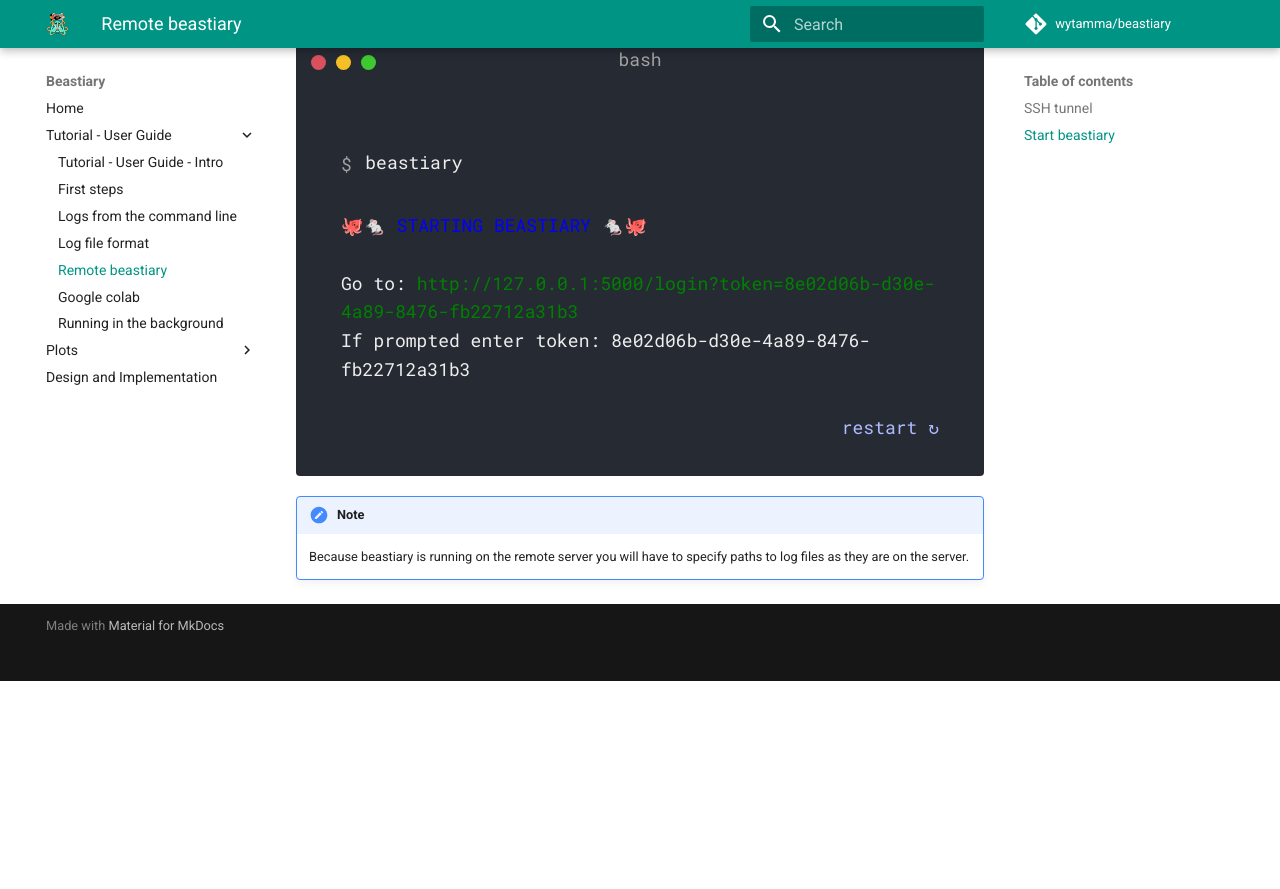
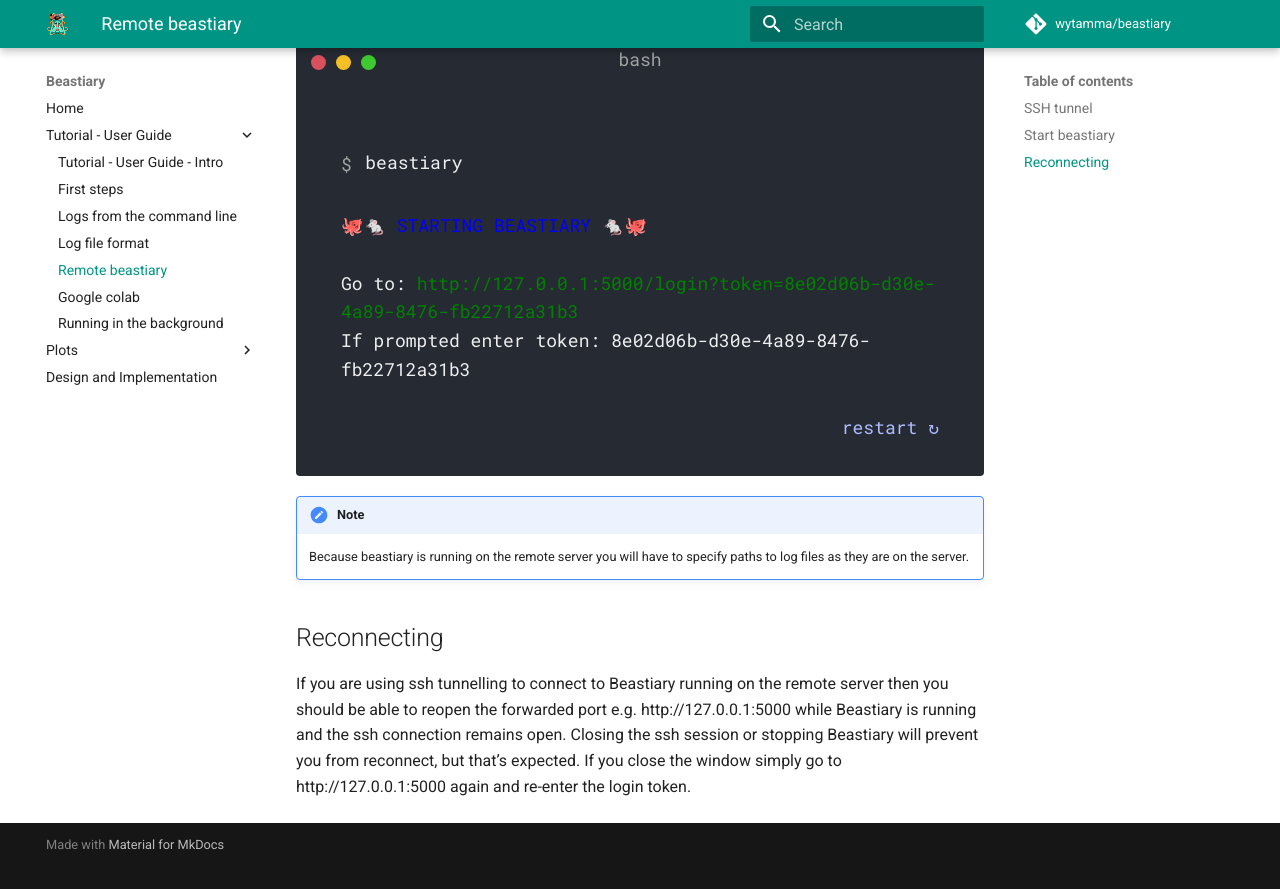
Before and after one commit to Wytamma/beastiary, an MkDocs documentation site: the page built from docs/tutorial/remote-beastiary.md, in a window 1280 px wide and 900 px high, scrolled down 1291 px. Shown: the top 889 px of the window. Built offline with MkDocs 1.6.1 and Material for MkDocs 9.7.7, drawn with Linux system fonts in a browser that asks for light colours; comment, search, counter and statistics services are not loaded; before the commit the page ends 1972 px from its top, so only the background shows below that.

Commit message:
:art: add reconnect to the docs

```diff
--- a/docs/tutorial/remote-beastiary.md
+++ b/docs/tutorial/remote-beastiary.md
@@ -50,3 +50,8 @@ If prompted enter token: 8e02d06b-d30e-4a89-8476-fb22712a31b3
 !!! note
 
     Because beastiary is running on the remote server you will have to specify paths to log files as they are on the server.
+
+
+## Reconnecting
+
+If you are using ssh tunnelling to connect to Beastiary running on the remote server then you should be able to reopen the forwarded port e.g. http://127.0.0.1:5000 while Beastiary is running and the ssh connection remains open. Closing the ssh session or stopping Beastiary will prevent you from reconnect, but that’s expected. If you close the window simply go to http://127.0.0.1:5000 again and re-enter the login token.
```
